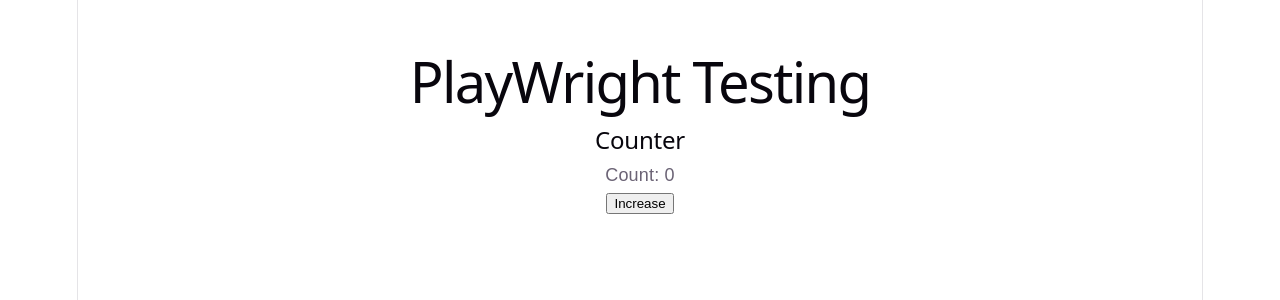
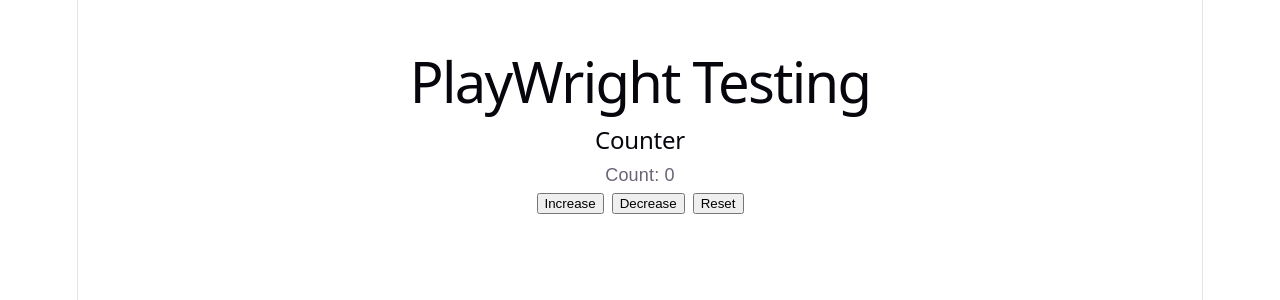
Before and after one commit to dileepapeiris/playwright-qa-automation, a React (Vite) app: page / in a window 1280 px wide. Shown: the top 300 px of the page. Built offline with nearby package versions, Linux system fonts and the light colour scheme.

Commit message:
add Decrease and Reset buttons to counter

```diff
--- a/src/App.tsx
+++ b/src/App.tsx
@@ -11,6 +11,8 @@
         <h2>Counter</h2>
         <p data-testid="count-display">Count: {count}</p>
         <button onClick={() => setCount(count + 1)}>Increase</button>
+        <button onClick={() => setCount(count - 1)} style={{ marginLeft: "8px" }}>Decrease</button>
+        <button onClick={() => setCount(0)} style={{ marginLeft: "8px" }}>Reset</button>
       </section>
     </div>
   );
```
